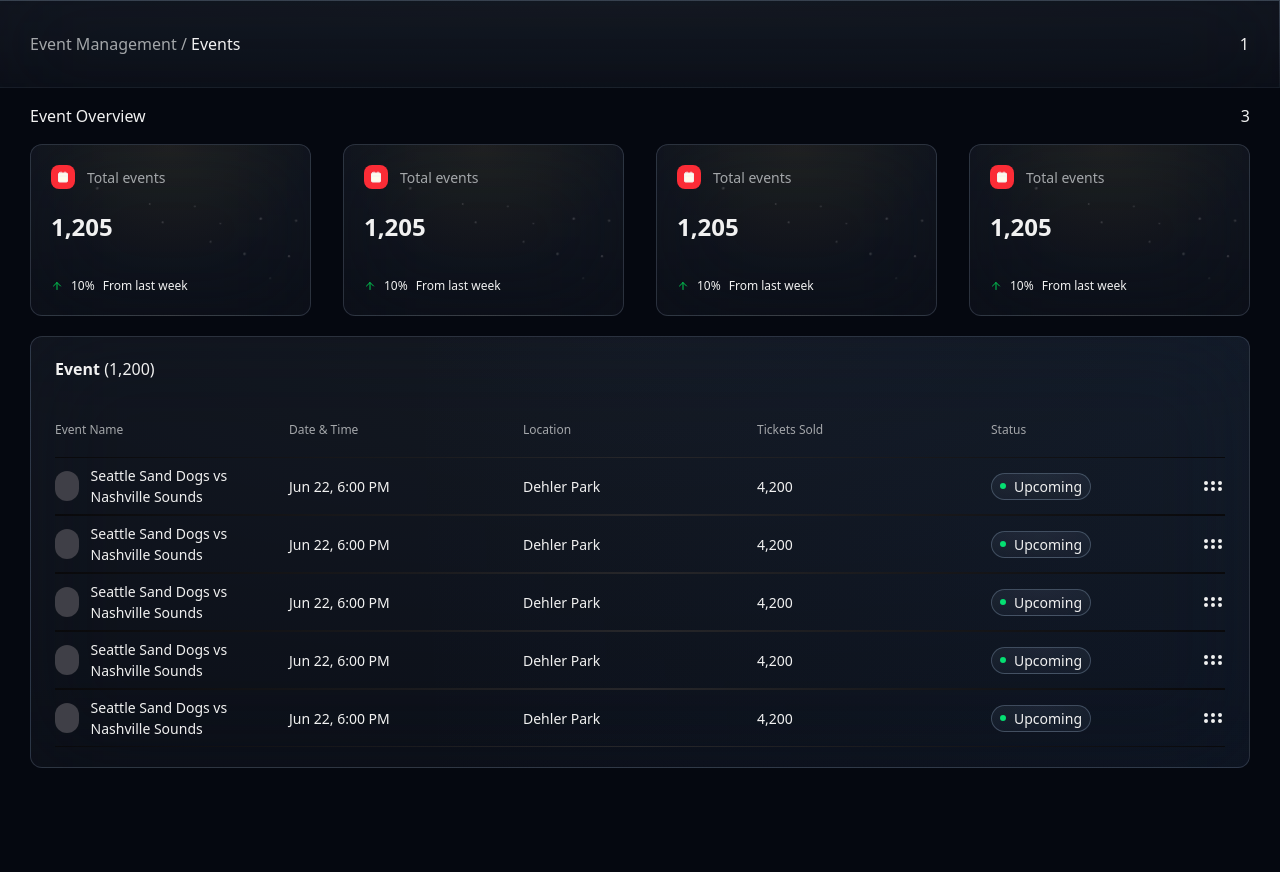
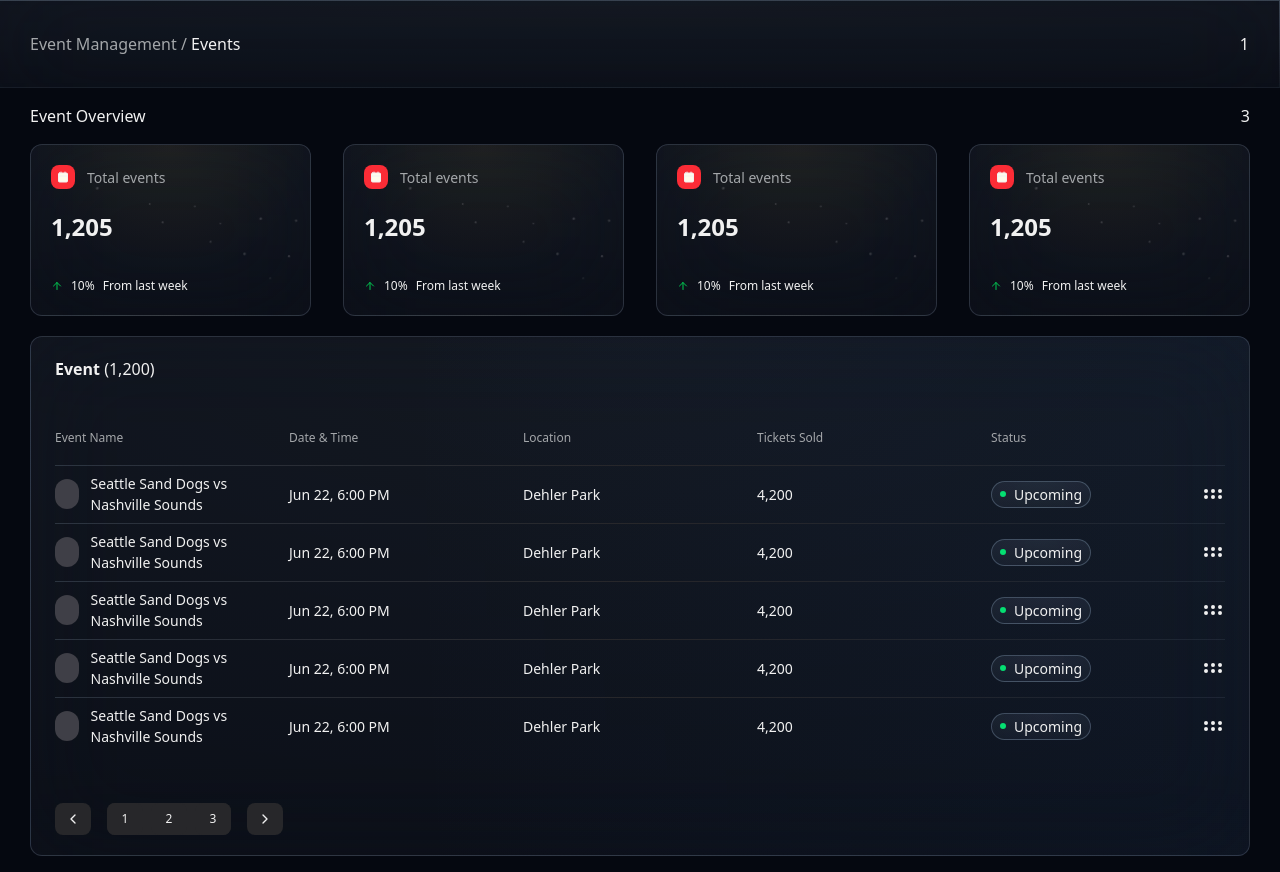
Before and after one commit to Nikuunj/drizzle-nft, a Next.js app: page / in a window 1280 px wide. Before the commit the page ends 800 px from the top, so only its background shows below. Built offline with nearby package versions, Linux system fonts and the light colour scheme.

Commit message:
update: page change button

```diff
--- a/components/home/Event.tsx
+++ b/components/home/Event.tsx
@@ -1,10 +1,11 @@
-import { LucideGripHorizontal } from "lucide-react"
+import { LucideGripHorizontal, ChevronRight, ChevronLeft } from "lucide-react"
 
 function Event() {
   return (
     <div className="
       px-[24px] py-[20px]
-      gap-[8px]
+      gap-[48px]
+      flex flex-col
       rounded-[12px]
       border
       backdrop-blur-[50px]
@@ -12,6 +13,7 @@ function Event() {
       bg-[radial-gradient(111.15%_100%_at_49.9%_0%,rgba(198,225,255,0.08)_0%,rgba(198,225,255,0.04)_100%),radial-gradient(69.98%_541.77%_at_100%_0%,rgba(35,98,201,0.06)_0%,rgba(35,98,201,0)_100%)]
       "
     >
+      <div className="flex flex-col gap-2">
         <p className="text-[16px] font-[600] h-[32px]">
           Event <span className="font-[400]">(1,200)</span>
         </p>
@@ -32,7 +34,16 @@ function Event() {
             <EventCard />
           </div>
         </div>
-
+      </div>
+      <div className="flex gap-4 items-center">
+        <span className="rounded-[8px] h-8 flex items-center justify-center bg-zinc-800 w-9"><ChevronLeft className="size-4" /></span>
+        <div className="flex gap-2 rounded-[8px]  bg-zinc-800 text-[12px] font-[500]">
+          <span className="rounded-[8px] h-8 flex items-center justify-center bg-zinc-800 w-9">1</span>
+          <span className="rounded-[8px] h-8 flex items-center justify-center bg-zinc-800 w-9">2</span>
+          <span className="rounded-[8px] h-8 flex items-center justify-center bg-zinc-800 w-9">3</span>
+        </div>
+        <span className="rounded-[8px] h-8 flex items-center justify-center bg-zinc-800 w-9"><ChevronRight className="size-4" /></span>
+      </div>
     </div>
   )
 }
@@ -73,8 +84,8 @@ function EventCard() {
         <span><LucideGripHorizontal /></span>
       </div>
 
-      <div className="bg-gradient-to-r absolute bottom-0 from-zinc-950 via-zinc-800  to-zinc-950 h-[1px] w-full" />
-      <div className="bg-gradient-to-r absolute top-0 from-zinc-950 via-zinc-800  to-zinc-950 h-[1px] w-full" />
+      <div className="bg-gradient-to-r absolute bottom-0 from-[#C6E1FF29] via-zinc-800  to-[#C6E1FF14] h-[0.5px] w-full" />
+      <div className="bg-gradient-to-r absolute top-0 from-[#C6E1FF29] via-zinc-800  to-[#C6E1FF14] h-[0.5px] w-full" />
     </div>
   )
 }
```
Lines whose indentation alone changed are shown as unchanged.
